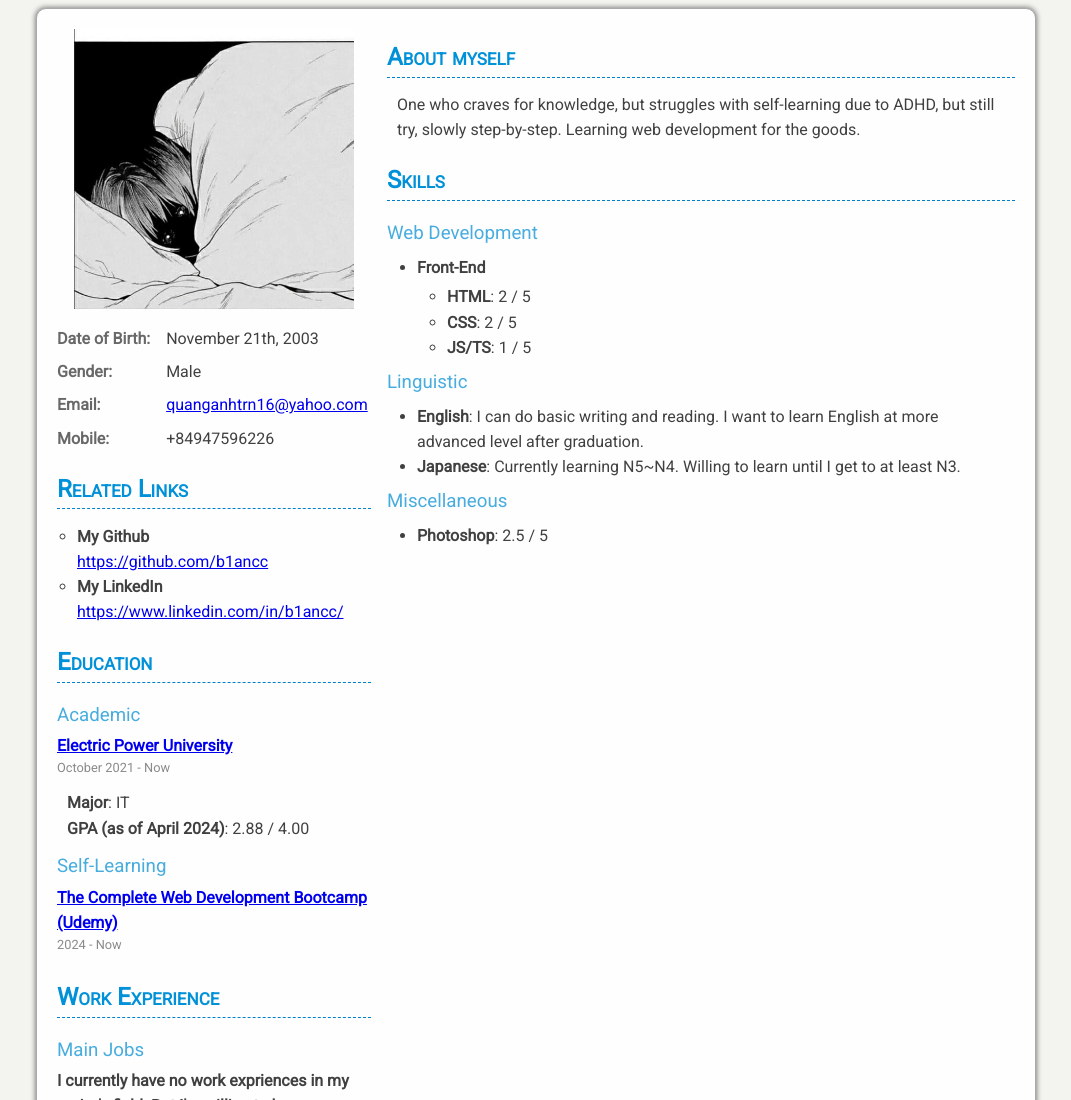
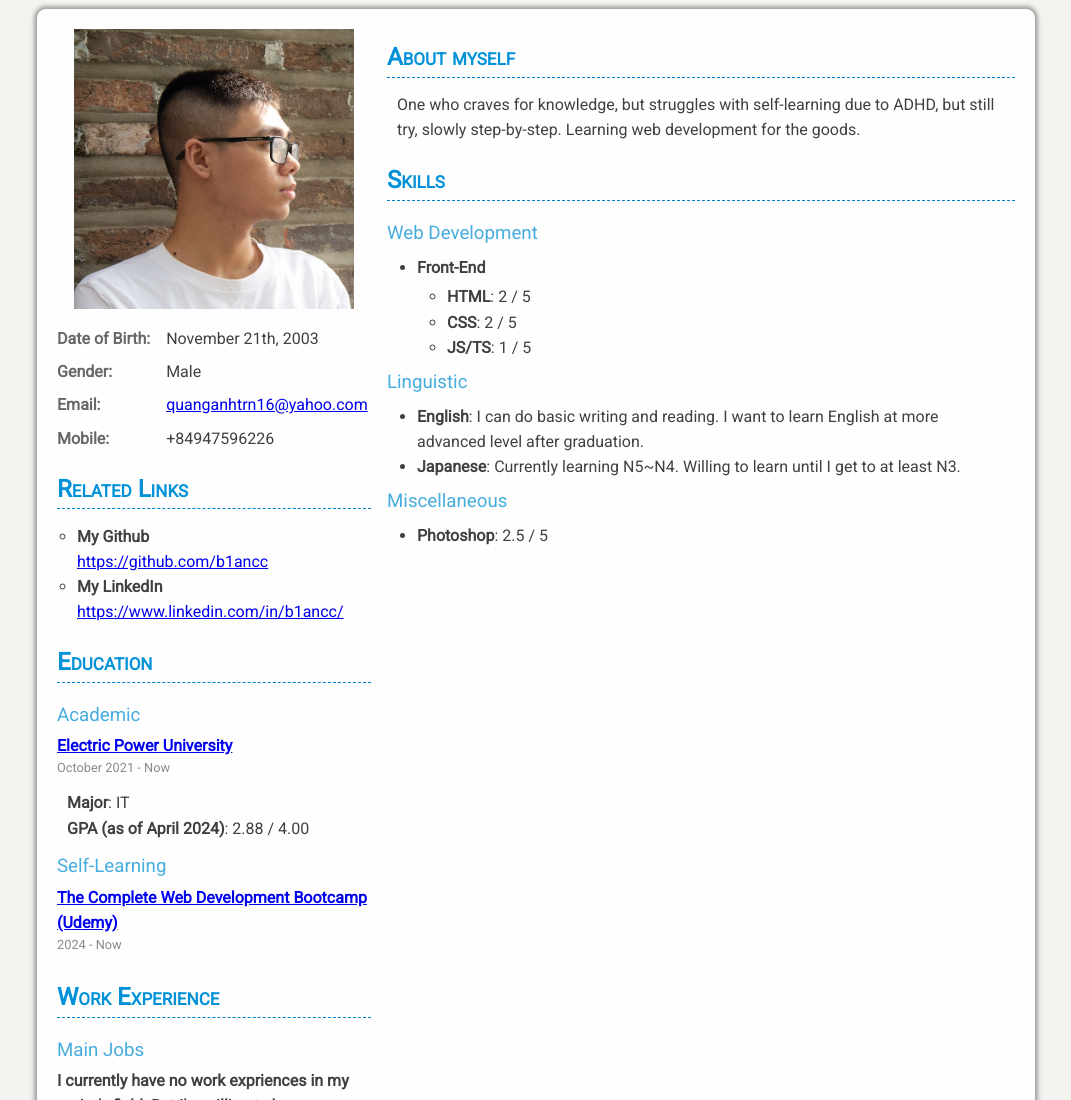
Before and after one commit to B1Ancc/B1Ancc.github.io, a plain HTML site: page index.html in a window 1280 px wide. Shown: the top 1100 px of the page, without its empty margins (104-1175 px from the left). Drawn offline with Linux system fonts and the light colour scheme.

Commit message:
Update index.html

```diff
--- a/index.html
+++ b/index.html
@@ -182,7 +182,7 @@
         <section class="side-section">
             <div>
                 <div style="text-align: center;">
-                    <img class="avatar" src="./assets/images/avatar.png" />
+                    <img class="avatar" src="./assets/images/Avatar.png" />
                 </div>
                 <summary>
                     <div class="map-box">
```
